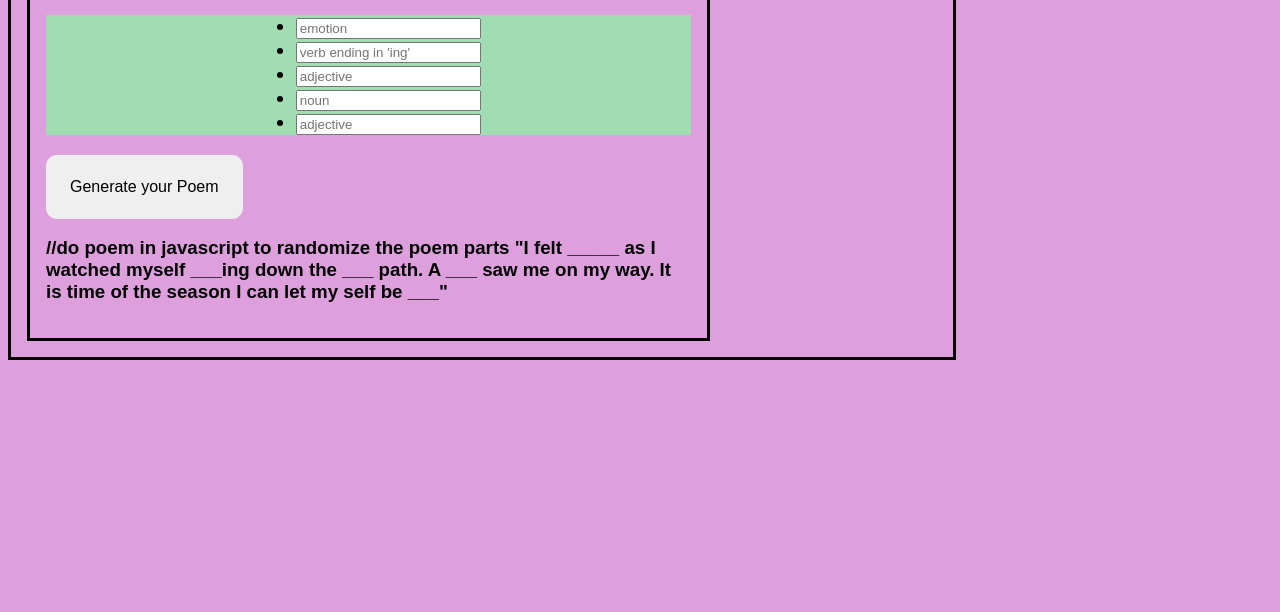
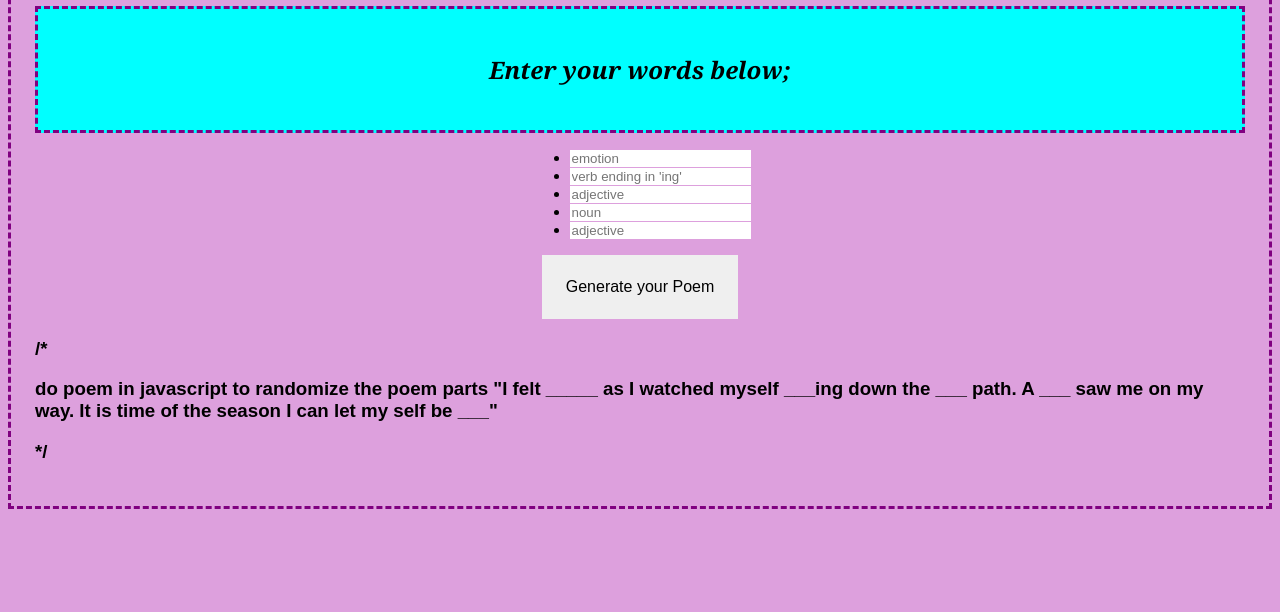
Before and after one commit to sadiefiss/Sadies-Project-1, a plain HTML site: page index.html in a window 1280 px wide. Shown: the part 204-816 px from the top of the page. Drawn offline with Linux system fonts and the light colour scheme.

Commit message:
mondayevening update

```diff
--- a/app.js
+++ b/app.js
@@ -0,0 +1,41 @@
+console.log("js loaded")
+
+
+
+//constants-
+
+const firstPoem  = {  line1: "I felt",
+                      emotion:"",
+                      line2: "as I watched myself",
+                      verbIng:"",
+                      line3: "down the ",
+                      adjective:"",
+                      line3:"Path. A",
+                      noun:"",
+                      line4: "saw me on my way. It is time of the season I can let my self be",
+                      adjective2:"",
+
+
+
+
+}
+
+
+//startervariables -states the data that will change while the game is running
+
+
+
+
+
+//cache elements
+
+
+
+//event listeners
+document.getElementById("buttonGen").addEventListener("click", generatePoem);
+
+//functions
+function generatePoem(){
+
+
+}
--- a/index.html
+++ b/index.html
@@ -7,17 +7,24 @@
     <link rel="stylesheet" href="main.css">
     <script src="app.js" defer></script>
 </head>
-<div class="ui grid container">
+
 
 
 <body>
+    <div class ="flex-parent"
 
    <header>
-    <h1 class= "game-title"> Poem Generator</h1>
-    </header>
+    <h1 class ="game-title"> Poem Generator</h1>
+</header>
+<div class="flex-parent inner">
+<h2>Enter your words below;</h2>
 
-<main class="container">
-    <h2>Enter your words below;</h2>
+   </header>
+
+
+</div>
+
+<div class="input">
     <section id = "input-list">
     <ul class= "wrapper">
         <li> <input type="text" id="emotion" name="emotion" placeholder="emotion"></li>
@@ -27,17 +34,21 @@
         <li> <input type ="text" id="noun" placeholder="adjective"></li>
     </ul>
 </section>
+</div>
+<div class="flex item">
+<footer>
+    <button id="buttonGen" class="wrapper">Generate your Poem</button>
 
-
-<footer>
-    <button type="button" class="wrapper">Generate your Poem</button>
+</div>
 <h3>
-
-   <p id="poem-result">
-    //do poem in javascript to randomize the poem parts
+<div class="flex item">
+   /*<p id="poem-result">
+     do poem in javascript to randomize the poem parts
        "I felt _____ as I watched myself ___ing down the ___ path. A ___ saw me  on my way. It is time of the season I can let my self be ___"
-    </p>
+    </p> */
 </h3>
+</div>
+</body>
    </footer>
     </main>
     </div>
--- a/main.css
+++ b/main.css
@@ -2,7 +2,7 @@
 
 * {
     box-sizing: border-box;
-
+  border: 2px violet
 }
 
 
@@ -12,13 +12,36 @@ body {
     background-color: plum;
     font-family: fantasy;
     font-size: 16px;
+    display: flex;
+   align-items: center;
+   justify-content: center;
+}
+
+.flex-parent {
+    display: flex;
+    border: 3px purple dashed;
+    width: 100%;
+    justify-content: space-between;
+    flex-direction:column;
+    align-items: center;
+    padding: 24px;
+}
 
 
+.inner{
+    background-color: aqua;
+    width: 100%;
+    min-height: 100px;
 }
 
-h1 {
+.flex ul {
+width: 100%;
+align-items: center;
+background-color: rgb(160, 221, 179);
+     font-family: fantasy;
+    font-size: 20px
+}
 
-}
 
 h2 {
     font-family: Cambria, Cochin, Georgia, Times, 'Times New Roman', serif;
@@ -26,34 +49,19 @@ font-style: oblique;
 
 }
 
-ul{
-    background-color: rgb(160, 221, 179);
-    font-family: fantasy;
-    font-size: 20px
 
 
-}
 
-
-button {
+.flex button {
     font-size: 1rem;
     line-height: 1em;
     padding: 1.5rem;
     background-color: rgb(255, 220, 239)
     color paleturquoise;
-    border: 0;
-    border-radius: .7rem;
-    transition: background-color 2s cubic-bezier(0.075, 0.82, 0.165, 1);
+}
 
 
-}
 
-div {
-    border:  solid 3px;
-    padding: 1rem;
-    max-width: 75%;
-
-}
 
 
 
@@ -62,26 +70,11 @@ div {
 main {
     border:  solid 3px;
     padding: 1rem;
-    max-width: 75%;
+    max-width: 100%;
     display: grid;
-
+}
 
 .wrapper{
     display: grid;
-    justify-content: space-around;
+    justify-content: center;
 }
-
-.butttonwrapper{
-    display: grid;
-    justify-content: space-around;
-}
-
-
-.div{
-    position: absolute;
-    top: 50%;
-    left: 50%;
-    margin-top: -50px;
-    margin-left: -50px;
-    width: 100px;
-    height: 100px;
```
